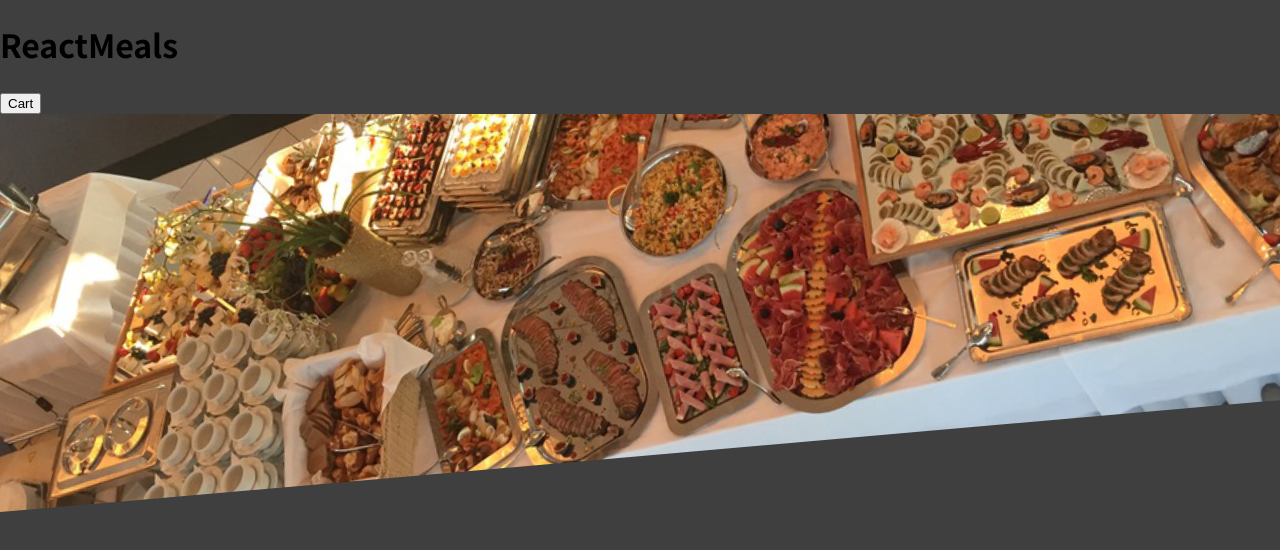
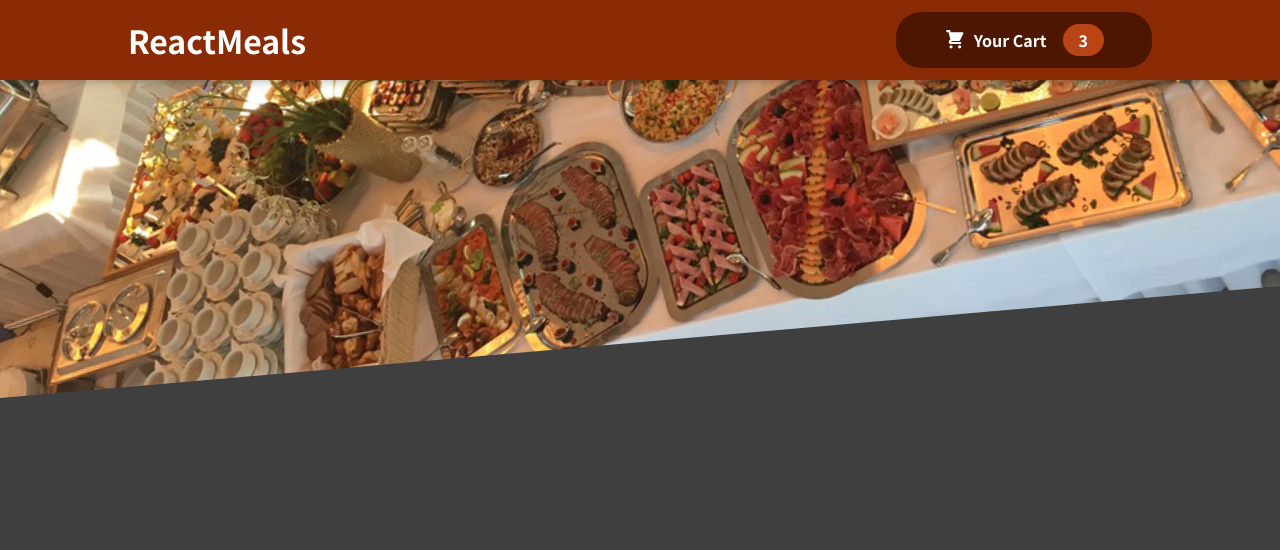
Before and after one commit to santoshnarayanan/React-FoodOrder, a React (Create React App) app: page / in a window 1280 px wide. Shown: the top 550 px of the page. Built offline with nearby package versions, Linux system fonts and the light colour scheme.

Commit message:
Adding Cart Button Component

```diff
--- /dev/null
+++ b/src/components/Cart/CartIcon.js
@@ -0,0 +1,13 @@
+const CartIcon = () => {
+    return (
+        <svg
+            xmlns='http://www.w3.org/2000/svg'
+            viewBox='0 0 20 20'
+            fill='currentColor'
+        >
+            <path d='M3 1a1 1 0 000 2h1.22l.305 1.222a.997.997 0 00.01.042l1.358 5.43-.893.892C3.74 11.846 4.632 14 6.414 14H15a1 1 0 000-2H6.414l1-1H14a1 1 0 00.894-.553l3-6A1 1 0 0017 3H6.28l-.31-1.243A1 1 0 005 1H3zM16 16.5a1.5 1.5 0 11-3 0 1.5 1.5 0 013 0zM6.5 18a1.5 1.5 0 100-3 1.5 1.5 0 000 3z' />
+        </svg>
+    );
+};
+
+export default CartIcon;
--- a/src/components/Layout/Header.js
+++ b/src/components/Layout/Header.js
@@ -1,18 +1,18 @@
 import React, {Fragment} from "react";
 import mealsImage from "../../assets/meals.jpg";
 import classes from "./Header.module.css";
+import HeaderCartButton from "./HeaderCartButton";
 
 const Header = props =>{
     return (
         <Fragment>
-            <header className={classes.Header}>
+            <header className={classes.header}>
                 <h1>ReactMeals</h1>
-                <button>Cart</button>
+                <HeaderCartButton />
             </header>
             <div className={classes['main-image']}>
                 <img src={mealsImage} alt="Delicious Food"/>
             </div>
-
         </Fragment>
     );
 };
--- /dev/null
+++ b/src/components/Layout/HeaderCartButton.js
@@ -0,0 +1,16 @@
+import CartIcon from "../Cart/CartIcon";
+import classes from "./HeaderCartButton.module.css";
+
+const HeaderCartButton = props => {
+    return(
+      <button className={classes.button}>
+          <span className={classes.icon}>
+              <CartIcon />
+          </span>
+          <span>Your Cart</span>
+          <span className={classes.badge}>3</span>
+      </button>
+    );
+};
+
+export default HeaderCartButton;
--- /dev/null
+++ b/src/components/Layout/HeaderCartButton.module.css
@@ -0,0 +1,59 @@
+.button {
+    cursor: pointer;
+    font: inherit;
+    border: none;
+    background-color: #4d1601;
+    color: white;
+    padding: 0.75rem 3rem;
+    display: flex;
+    justify-content: space-around;
+    align-items: center;
+    border-radius: 25px;
+    font-weight: bold;
+}
+
+.button:hover,
+.button:active {
+    background-color: #2c0d00;
+}
+
+.icon {
+    width: 1.35rem;
+    height: 1.35rem;
+    margin-right: 0.5rem;
+}
+
+.badge {
+    background-color: #b94517;
+    padding: 0.25rem 1rem;
+    border-radius: 25px;
+    margin-left: 1rem;
+    font-weight: bold;
+}
+
+.button:hover .badge,
+.button:active .badge {
+    background-color: #92320c;
+}
+
+.bump {
+    animation: bump 300ms ease-out;
+}
+
+@keyframes bump {
+    0% {
+        transform: scale(1);
+    }
+    10% {
+        transform: scale(0.9);
+    }
+    30% {
+        transform: scale(1.1);
+    }
+    50% {
+        transform: scale(1.15);
+    }
+    100% {
+        transform: scale(1);
+    }
+}
```
